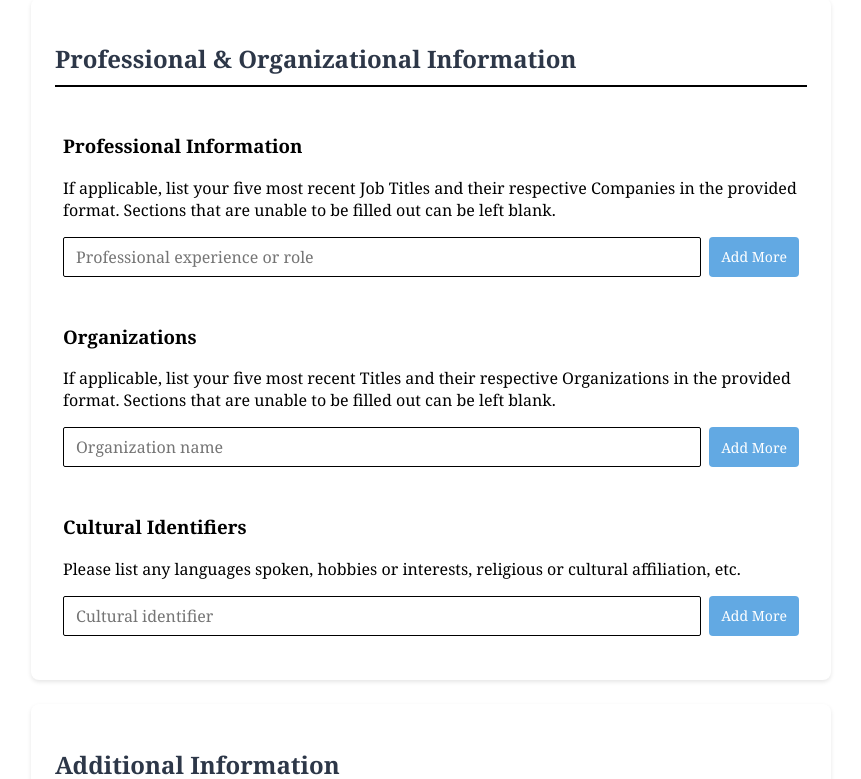
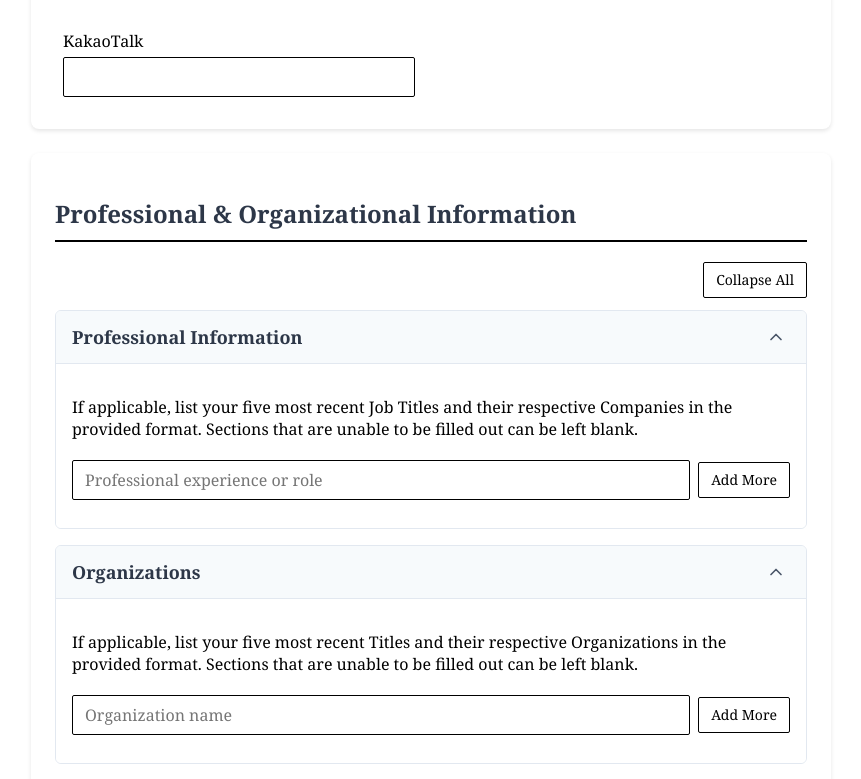
Before and after one commit to thehouseofeureka/eureka-site, a Next.js app: page /account/register in a window 1280 px wide. Shown: the part 1841-2620 px from the top of the page, without its empty margins (209-1070 px from the left). Built offline with nearby package versions, Linux system fonts and the light colour scheme.

Commit message:
Added styling changes, tags now show all, added proper accordions

```diff
--- a/package.json
+++ b/package.json
@@ -19,7 +19,8 @@
     "class-variance-authority": "^0.7.1",
     "cloudinary": "^2.5.1",
     "clsx": "^2.1.1",
-    "lucide-react": "^0.471.1",
+    "heic2any": "^0.0.4",
+    "lucide-react": "^0.471.2",
     "next": "15.1.3",
     "react": "^19.0.0",
     "react-dom": "^19.0.0",
@@ -30,6 +31,7 @@
   "devDependencies": {
     "@eslint/eslintrc": "^3",
     "@types/bcrypt": "^5.0.2",
+    "@types/heic-convert": "^2.1.0",
     "@types/node": "^20",
     "@types/react": "^19",
     "@types/react-dom": "^19",
--- a/src/app/account/register/page.tsx
+++ b/src/app/account/register/page.tsx
@@ -7,6 +7,36 @@ import CountrySelect from '@/app/components/CountrySelect/CountrySelect';
 import Navbar from '@/app/components/Navbar/Navbar';
 import Footer from '@/app/components/Footer/Footer';
 import styles from './register.module.css';
+import { ChevronDown } from 'lucide-react';
+
+interface AccordionProps {
+  title: string;
+  children: React.ReactNode;
+  isOpen: boolean;
+  toggleOpen: () => void;
+}
+
+const Accordion: React.FC<AccordionProps> = ({ title, children, isOpen, toggleOpen }) => {
+  return (
+    <div className={styles.accordionSection}>
+      <div className={styles.accordionHeader} onClick={toggleOpen}>
+        <h3 className={styles.accordionTitle}>{title}</h3>
+        <button
+          className={`${styles.accordionButton} ${isOpen ? styles.expanded : ''}`}
+          type="button"
+          aria-label={isOpen ? "Collapse section" : "Expand section"}
+        >
+          <ChevronDown size={20} />
+        </button>
+      </div>
+      {isOpen && (
+        <div className={styles.accordionContent}>
+          {children}
+        </div>
+      )}
+    </div>
+  );
+};
 
 const RequiredField = () => (
   <span style={{ color: 'red', marginLeft: '3px' }}>*</span>
@@ -62,6 +92,18 @@ export default function Register() {
   const [customGender, setCustomGender] = useState<string>('');
   const [customSexualOrientation, setCustomSexualOrientation] = useState<string>('');
 
+  const [accordionStates, setAccordionStates] = useState<{
+    education: boolean;
+    professional: boolean;
+    organizations: boolean;
+    cultural: boolean;
+  }>({
+    education: true,
+    professional: true,
+    organizations: true,
+    cultural: true
+  });
+
   const [selectedFiles, setSelectedFiles] = useState<{
     profile?: File;
     resume?: File;
@@ -109,6 +151,21 @@ export default function Register() {
     }
   });
 
+  const toggleAccordion = (section: 'education' | 'professional' | 'organizations' | 'cultural'): void => {
+    setAccordionStates(prev => ({
+      ...prev,
+      [section]: !prev[section]
+    }));
+  };
+
+  const collapseAllSections = (): void => {
+    setAccordionStates({
+      education: false,
+      professional: false,
+      organizations: false,
+      cultural: false
+    });
+  };
   const handleFileSelect = (e: React.ChangeEvent<HTMLInputElement>, type: 'profile' | 'resume') => {
     if (e.target.files && e.target.files[0]) {
       setSelectedFiles(prev => ({
@@ -451,6 +508,21 @@ export default function Register() {
           {/* Educational Background Section */}
           <section className={styles.section}>
             <h2 className={styles.sectionTitle}>Educational Background</h2>
+            <div className={styles.sectionControls}>
+              <button
+                type="button"
+                className={styles.collapseAllButton}
+                onClick={collapseAllSections}
+              >
+                Collapse all
+              </button>
+            </div>
+
+            <Accordion
+              title="Educational Background"
+              isOpen={accordionStates.education}
+              toggleOpen={() => toggleAccordion('education')}
+            >
               {formData.educationalBackground.map((edu, index) => (
                 <div key={index} className={styles.arrayField}>
                   <input
@@ -492,6 +564,7 @@ export default function Register() {
                   </div>
                 </div>
               ))}
+            </Accordion>
           </section>
 
           {/* Contact Information Section */}
@@ -543,9 +616,21 @@ export default function Register() {
           {/* Professional & Organizational Information Section */}
           <section className={styles.section}>
             <h2 className={styles.sectionTitle}>Professional & Organizational Information</h2>
+            <div className={styles.sectionControls}>
+              <button
+                type="button"
+                className={styles.collapseAllButton}
+                onClick={collapseAllSections}
+              >
+                Collapse All
+              </button>
+            </div>
 
-            <div className={styles.formGroup}>
-              <h3 className={styles.subTitle}>Professional Information</h3>
+            <Accordion
+              title="Professional Information"
+              isOpen={accordionStates.professional}
+              toggleOpen={() => toggleAccordion('professional')}
+            >
               <p className={styles.subDescription}>
                 If applicable, list your five most recent Job Titles and their respective Companies in the provided format. Sections that are unable to be filled out can be left blank.
               </p>
@@ -588,10 +673,13 @@ export default function Register() {
                   </div>
                 </div>
               ))}
-            </div>
+            </Accordion>
 
-            <div className={styles.formGroup}>
-              <h3 className={styles.subTitle}>Organizations</h3>
+            <Accordion
+              title="Organizations"
+              isOpen={accordionStates.organizations}
+              toggleOpen={() => toggleAccordion('organizations')}
+            >
               <p className={styles.subDescription}>
                 If applicable, list your five most recent Titles and their respective Organizations in the provided format. Sections that are unable to be filled out can be left blank.
               </p>
@@ -634,10 +722,13 @@ export default function Register() {
                   </div>
                 </div>
               ))}
-            </div>
+            </Accordion>
 
-            <div className={styles.formGroup}>
-              <h3 className={styles.subTitle}>Cultural Identifiers</h3>
+            <Accordion
+              title="Cultural Identifiers"
+              isOpen={accordionStates.cultural}
+              toggleOpen={() => toggleAccordion('cultural')}
+            >
               <p className={styles.subDescription}>
                 Please list any languages spoken, hobbies or interests, religious or cultural affiliation, etc.
               </p>
@@ -680,7 +771,7 @@ export default function Register() {
                   </div>
                 </div>
               ))}
-            </div>
+            </Accordion>
           </section>
 
           {/* Additional Information Section */}
@@ -716,6 +807,9 @@ export default function Register() {
             {/* Profile Picture Upload */}
             <div className={styles.formGroup}>
               <FieldLabel htmlFor="profilePicture" label="Profile Picture" required />
+              <p className={styles.fileDescription}>
+                Please submit a full frontal face profile picture
+              </p>
               <div className={styles.fileInputWrapper}>
                 <input
                   className={styles.fileInput}
--- a/src/app/account/register/register.module.css
+++ b/src/app/account/register/register.module.css
@@ -103,7 +103,7 @@
 }
 
 .submitButton {
-  background-color: #5ecc8c;
+  background-color: #980000;
   color: white;
   padding: 12px 24px;
   border: none;
@@ -183,57 +183,77 @@
 }
 
 .arrayField {
-  margin-bottom: 12px;
+  margin-bottom: 8px; /* Reduced from 12px to compress items */
   display: flex;
   gap: 8px;
-  align-items: flex-start;
+  align-items: center; /* Changed from flex-start to center for perfect vertical alignment */
+  padding: 4px 0; /* Added slight padding for better spacing */
+  border-radius: 4px;
+  transition: background-color 0.2s;
+}
+
+.arrayField:hover {
+  background-color: #f7fafc; /* Universal hover effect */
 }
 
 .arrayFieldInput {
   flex: 1;
+  height: 40px; /* Ensuring consistent height */
 }
 
 .buttonGroup {
   display: flex;
   gap: 8px;
+  align-items: center;
+}
+
+.removeButton {
+  background-color: #980000;
+  color: white;
+}
+
+.sectionControls {
+  display: flex;
+  justify-content: flex-end;
+  margin-bottom: 12px;
+}
+
+.addButton,
+.removeButton,
+.collapseAllButton {
+  height: 36px;
+  display: flex;
+  align-items: center;
+  justify-content: center;
+  font-size: 14px;
+  border-radius: 4px;
+  padding: 0 12px;
+  cursor: pointer;
+  font-family: Georgia, serif;
+  border: none;
+  transition: background-color 0.2s;
 }
 
 .addButton {
-  background-color: #62a9e3;
-  color: white;
-  padding: 6px 12px;
-  border: none;
-  border-radius: 4px;
-  cursor: pointer;
-  font-size: 14px;
+  background-color: white;
+  color: black;
+  border: 1px solid black;
+  border-radius: 2px;
 }
 
-.removeButton {
-  background-color: #f56565;
-  color: white;
-  padding: 6px 12px;
-  border: none;
-  border-radius: 4px;
-  cursor: pointer;
-  font-size: 14px;
-}
-
-.addButton,
-.removeButton {
-  padding: 0 12px;
-  height: 40px;
-  font-size: 14px;
-  display: flex;
-  align-items: center;
-  justify-content: center;
-}
-
-.addButton:hover {
-  background-color: #3182ce;
+.collapseAllButton {
+  background-color: white;
+  color: black;
+  border: 1px solid black;
+  border-radius: 2px;
 }
 
 .removeButton:hover {
-  background-color: #e53e3e;
+  background-color: #980000;
+}
+
+.collapseAllButton:hover {
+  background-color: #718096;
 }
 
 .fileInputWrapper {
@@ -311,3 +331,59 @@
   cursor: not-allowed;
   background-color: #9ca3af;
 }
+
+/* Accordion Styling */
+.accordionSection {
+  margin-bottom: 16px;
+  border: 1px solid #e2e8f0;
+  border-radius: 6px;
+  overflow: hidden;
+}
+
+.accordionHeader {
+  display: flex;
+  justify-content: space-between;
+  align-items: center;
+  padding: 12px 16px;
+  background-color: #f7fafc;
+  cursor: pointer;
+  border-bottom: 1px solid #e2e8f0;
+  transition: background-color 0.2s;
+}
+
+.accordionHeader:hover {
+  background-color: #edf2f7;
+}
+
+.accordionTitle {
+  font-weight: 600;
+  font-size: 18px;
+  margin: 0;
+  color: #2d3748;
+}
+
+.accordionContent {
+  padding: 16px;
+  background-color: white;
+}
+
+/* Universal expand/collapse button styling */
+.accordionButton {
+  background: none;
+  border: none;
+  cursor: pointer;
+  display: flex;
+  align-items: center;
+  justify-content: center;
+  padding: 4px;
+  color: #4a5568;
+  transition: transform 0.2s, color 0.2s;
+}
+
+.accordionButton:hover {
+  color: #2d3748;
+}
+
+.accordionButton.expanded {
+  transform: rotate(180deg);
+}
--- a/src/app/components/CountrySelect/countryselect.module.css
+++ b/src/app/components/CountrySelect/countryselect.module.css
@@ -1,6 +1,7 @@
 .container {
   width: 100%;
   font-family: Georgia, serif;
+  position: relative;
 }
 
 .inputWrapper {
@@ -10,6 +11,7 @@
   background-color: white;
   cursor: pointer;
   transition: border-color 0.2s;
+  width: 100%;
 }
 
 .inputWrapper:focus-within {
@@ -55,6 +57,7 @@
   box-shadow: 0 2px 4px rgba(0, 0, 0, 0.1);
   max-height: 200px;
   overflow-y: auto;
+  left: 0;
 }
 
 .option {
```
Also changed, not shown: src/app/membership/roster/page.module.css (+47 -1 lines), src/app/membership/roster/page.tsx (+16 -23 lines), 1 other file (tests, documents, lock files or other folders). Lines whose indentation alone changed are shown as unchanged.
